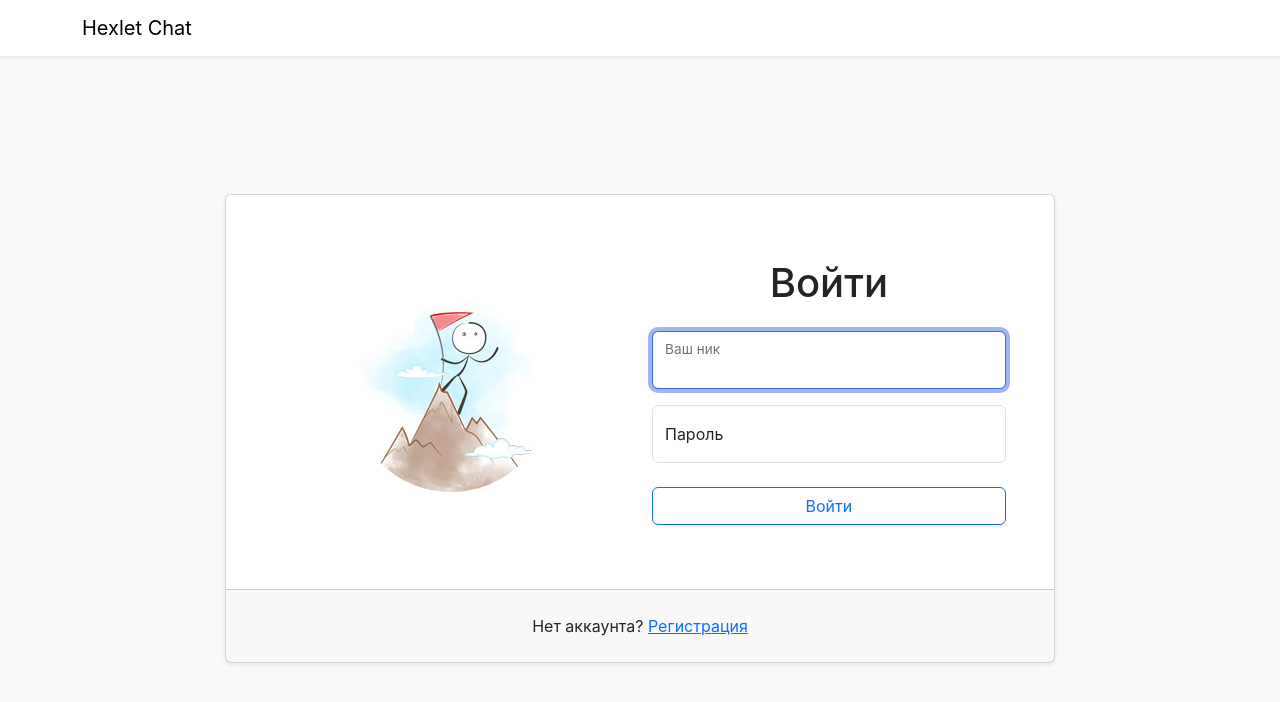
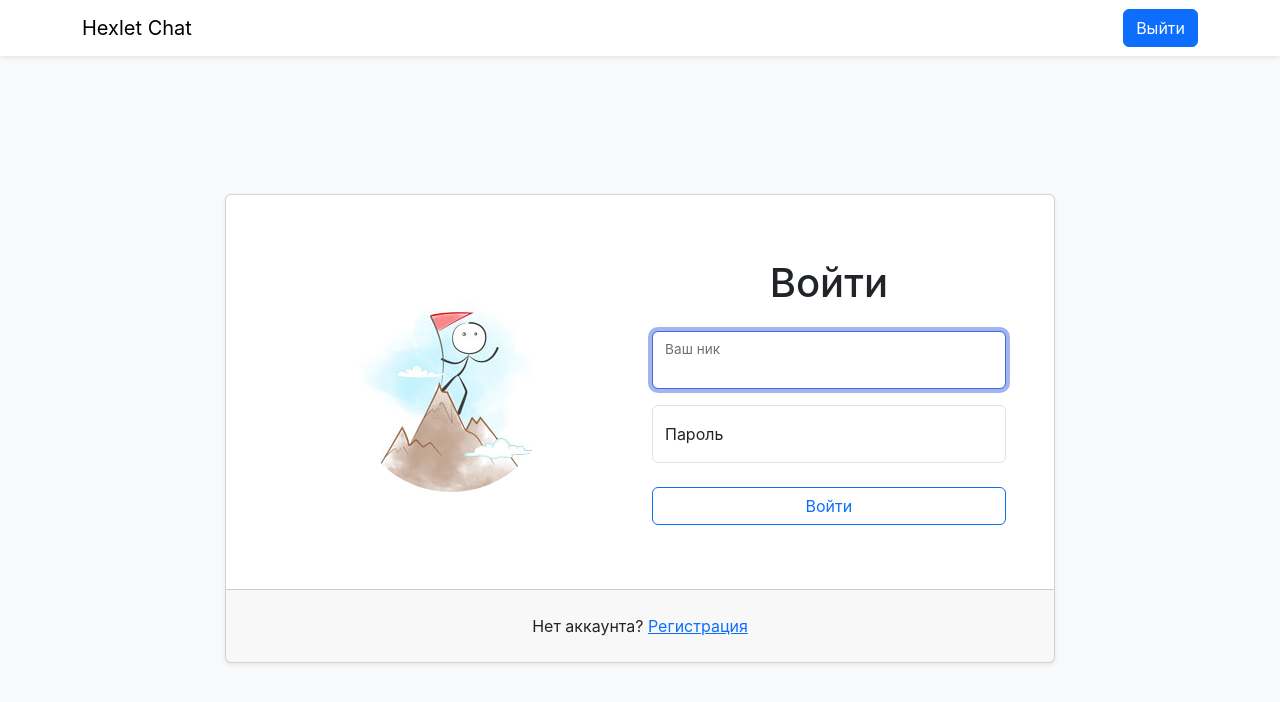
Before and after one commit to KristinaDegtereva/frontend-project-12, a React (Create React App) app in the folder frontend/: page /login in a window 1280 px wide. Shown: the top 702 px of the page. Built offline with nearby package versions, Linux system fonts and the light colour scheme; sample sign-in values are in the browser's storage; what leo-profanity would draw is missing.

Commit message:
add authContext

```diff
--- a/frontend/src/PrivateRoute.js
+++ b/frontend/src/PrivateRoute.js
@@ -1,11 +1,22 @@
 import React from 'react';
-import { useSelector } from 'react-redux';
+// import { useSelector } from 'react-redux';
 import { Navigate } from 'react-router-dom';
-import { getUserName } from './slices/authSlice';
+// import { getUserName } from './slices/authSlice';
 import { appPaths } from './routes';
+import { useToken } from './components/context/authContext';
+
+// const PrivateRoute = ({ children }) => {
+//   const token = useSelector(getUserName);
+//   if (!token) {
+//     return <Navigate to={appPaths.login()} />;
+//   }
+//   return children;
+// };
+
+// export default PrivateRoute;
 
 const PrivateRoute = ({ children }) => {
-  const token = useSelector(getUserName);
+  const { token } = useToken();
   if (!token) {
     return <Navigate to={appPaths.login()} />;
   }
--- a/frontend/src/components/Channel/CreateChannel.jsx
+++ b/frontend/src/components/Channel/CreateChannel.jsx
@@ -11,6 +11,7 @@ import { getChannels } from '../../slices/channelSlice';
 import 'react-toastify/dist/ReactToastify.css';
 import { getNameSchema } from '../../validationSchema';
 import { apiRoutes } from '../../routes';
+import { useToken } from '../context/authContext';
 
 const CreateChannel = ({ setShowModal, setActiveChannel }) => {
   const { t } = useTranslation();
@@ -19,7 +20,7 @@ const CreateChannel = ({ setShowModal, setActiveChannel }) => {
   const rollbar = useRollbar();
 
   const dispatch = useDispatch();
-  const token = localStorage.getItem('token');
+  const { token } = useToken();
 
   const channelsNames = () => channels.map((el) => el.name);
   const names = channelsNames();
--- a/frontend/src/components/Channel/DeleteChannel.jsx
+++ b/frontend/src/components/Channel/DeleteChannel.jsx
@@ -10,13 +10,14 @@ import { getCurrentChannel } from '../../slices/currentChannelSlice';
 import { removeMessages } from '../../slices/messagesSlice';
 import 'react-toastify/dist/ReactToastify.css';
 import { apiRoutes } from '../../routes';
+import { useToken } from '../context/authContext';
 
 const DeleteChannel = ({ channel, setShowDeleteWindow, handleChannel }) => {
   const { t } = useTranslation();
   const rollbar = useRollbar();
   const dispatch = useDispatch();
 
-  const token = localStorage.getItem('token');
+  const { token } = useToken();
   const channels = useSelector(getChannels);
   const currentChannel = useSelector(getCurrentChannel);
 
--- a/frontend/src/components/Channel/RenameChannel.jsx
+++ b/frontend/src/components/Channel/RenameChannel.jsx
@@ -11,6 +11,7 @@ import { setChannels, getChannels } from '../../slices/channelSlice';
 import 'react-toastify/dist/ReactToastify.css';
 import { getNameSchema } from '../../validationSchema';
 import { apiRoutes } from '../../routes';
+import { useToken } from '../context/authContext';
 
 const RenameChannel = ({ setShowModal, channel }) => {
   const { t } = useTranslation();
@@ -18,7 +19,7 @@ const RenameChannel = ({ setShowModal, channel }) => {
 
   const channels = useSelector(getChannels);
   const dispatch = useDispatch();
-  const token = localStorage.getItem('token');
+  const { token } = useToken();
 
   const inputRef = useRef(null);
 
--- a/frontend/src/components/Field.jsx
+++ b/frontend/src/components/Field.jsx
@@ -2,6 +2,7 @@ import React, { useEffect, useState } from 'react';
 import { useDispatch, useSelector } from 'react-redux';
 import { useTranslation } from 'react-i18next';
 import { io } from 'socket.io-client';
+import leo from 'leo-profanity';
 import InputField from './Input';
 import Messages from './Messages';
 import { setMessages, getMessages } from '../slices/messagesSlice';
@@ -42,7 +43,7 @@ const FieldMessages = () => {
             <b>
               {t('signs.sharp')}
               &nbsp;
-              {currentChannel && currentChannel.name}
+              {currentChannel && leo.clean(currentChannel.name)}
             </b>
           </p>
           <span className="text-muted">
--- a/frontend/src/components/Header.jsx
+++ b/frontend/src/components/Header.jsx
@@ -1,14 +1,14 @@
 import React from 'react';
-import { useDispatch, useSelector } from 'react-redux';
+import { useDispatch } from 'react-redux';
 import { useNavigate } from 'react-router-dom';
 import { useTranslation } from 'react-i18next';
-import { resetToken, resetUserName, getAuthToken } from '../slices/authSlice';
+import { resetToken, resetUserName } from '../slices/authSlice';
 import { appPaths } from '../routes';
+import { useToken } from './context/authContext';
 
 const Header = () => {
   const { t } = useTranslation();
-  const token = useSelector(getAuthToken);
-  const isAuthorized = !!token;
+  const { token, saveToken, saveUsername } = useToken();
 
   const dispatch = useDispatch();
   const navigate = useNavigate();
@@ -18,6 +18,8 @@ const Header = () => {
     dispatch(resetUserName());
     localStorage.removeItem('token');
     localStorage.removeItem('username');
+    saveToken('');
+    saveUsername('');
     navigate(appPaths.chat());
   };
 
@@ -27,7 +29,7 @@ const Header = () => {
         <a className="navbar-brand" href="/">
           {t('header.hexlet')}
         </a>
-        {isAuthorized && (
+        {token && (
           <button
             type="button"
             className="btn btn-primary"
--- a/frontend/src/components/Input.jsx
+++ b/frontend/src/components/Input.jsx
@@ -3,6 +3,7 @@ import axios from 'axios';
 import { useTranslation } from 'react-i18next';
 import { useRollbar } from '@rollbar/react';
 import { apiRoutes } from '../routes';
+import { useToken } from './context/authContext';
 
 const Input = ({ channelId }) => {
   const { t } = useTranslation();
@@ -10,8 +11,7 @@ const Input = ({ channelId }) => {
   const [message, setMessage] = useState('');
   const [disabled, setDisabled] = useState(true);
 
-  const userName = localStorage.getItem('username');
-  const token = localStorage.getItem('token');
+  const { userName, token } = useToken();
 
   const inputRef = useRef(null);
 
--- /dev/null
+++ b/frontend/src/components/context/authContext.js
@@ -0,0 +1,45 @@
+import React, {
+  createContext,
+  useState,
+  useContext,
+  useMemo,
+  useEffect,
+} from 'react';
+
+const TokenContext = createContext();
+
+export const useToken = () => useContext(TokenContext);
+
+export const TokenProvider = ({ children }) => {
+  const [token, setToken] = useState(localStorage.getItem('token') === null ? '' : localStorage.getItem('token'));
+  const [userName, setUsername] = useState(localStorage.getItem('username') === null ? '' : localStorage.getItem('username'));
+
+  const saveToken = (newToken) => {
+    setToken(newToken);
+  };
+
+  const saveUsername = (newName) => {
+    setUsername(newName);
+  };
+
+  useEffect(() => {
+    localStorage.setItem('token', token);
+    localStorage.setItem('username', userName);
+  }, [token, userName]);
+
+  const contextValue = useMemo(() => (
+    {
+      token,
+      saveToken,
+      userName,
+      saveUsername,
+    }), [token, saveToken, userName, saveUsername]);
+
+  return (
+    <TokenContext.Provider value={contextValue}>
+      {children}
+    </TokenContext.Provider>
+  );
+};
+
+export default TokenContext;
--- a/frontend/src/init.jsx
+++ b/frontend/src/init.jsx
@@ -10,6 +10,7 @@ import {
 import store from './store/store.js';
 import App from './App';
 import resources from './locales';
+import { TokenProvider } from './components/context/authContext.js';
 
 const rollbarConfig = {
   accessToken: process.env.ACCESS_TOKEN,
@@ -38,6 +39,7 @@ const init = async () => {
   leo.add(ruWords);
 
   return (
+    <TokenProvider>
       <RollbarProvider config={rollbarConfig}>
         <ErrorBoundaryProvider>
           <I18nextProvider i18n={i18n}>
@@ -49,6 +51,7 @@ const init = async () => {
           </I18nextProvider>
         </ErrorBoundaryProvider>
       </RollbarProvider>
+    </TokenProvider>
   );
 };
 
--- a/frontend/src/pages/Chat.jsx
+++ b/frontend/src/pages/Chat.jsx
@@ -9,11 +9,11 @@ import Channels from '../components/Channel/Channels';
 import { setMessages } from '../slices/messagesSlice';
 import 'react-toastify/dist/ReactToastify.css';
 import { apiRoutes } from '../routes';
+import { useToken } from '../components/context/authContext';
 // import fetchData from '../api';
 
 const Chat = () => {
-  const token = localStorage.getItem('token');
-
+  const { token } = useToken();
   const dispatch = useDispatch();
 
   const getChannels = async () => {
@@ -27,7 +27,7 @@ const Chat = () => {
         dispatch(setChannels(response.data));
       })
       .catch((e) => {
-        console.log(e);
+        console.error(e);
       });
   };
 
@@ -42,7 +42,7 @@ const Chat = () => {
         dispatch(setMessages(response.data));
       })
       .catch((e) => {
-        console.log(e);
+        console.error(e);
       });
   };
 
--- a/frontend/src/pages/Login.jsx
+++ b/frontend/src/pages/Login.jsx
@@ -10,6 +10,7 @@ import { setToken, setUserName } from '../slices/authSlice';
 import logo from '../images/logo.jpeg';
 import Header from '../components/Header';
 import { apiRoutes, appPaths } from '../routes';
+import { useToken } from '../components/context/authContext';
 
 const Login = () => {
   const { t } = useTranslation();
@@ -21,6 +22,7 @@ const Login = () => {
 
   const addToken = (token) => dispatch(setToken(token));
   const addUserName = (name) => dispatch(setUserName(name));
+  const { saveToken, saveUsername } = useToken();
 
   const inputRef = useRef(null);
 
@@ -42,6 +44,8 @@ const Login = () => {
         if (data.token) {
           localStorage.setItem('username', data.username);
           localStorage.setItem('token', data.token);
+          saveToken(data.token);
+          saveUsername(data.username);
           addToken(data.token);
           addUserName(data.username);
           navigate(appPaths.chat());
--- a/frontend/src/pages/Registration.jsx
+++ b/frontend/src/pages/Registration.jsx
@@ -11,6 +11,7 @@ import imageRegistration from '../images/registration.jpg';
 import { setToken, setUserName } from '../slices/authSlice';
 import { appPaths, apiRoutes } from '../routes';
 import { getSignUpSchema } from '../validationSchema';
+import { useToken } from '../components/context/authContext';
 
 const Registration = () => {
   const { t } = useTranslation();
@@ -20,6 +21,8 @@ const Registration = () => {
 
   const navigate = useNavigate();
   const dispatch = useDispatch();
+
+  const { saveToken, saveUsername } = useToken();
 
   const addToken = (token) => dispatch(setToken(token));
   const addUserName = (name) => dispatch(setUserName(name));
@@ -46,8 +49,8 @@ const Registration = () => {
           .post(apiRoutes.signup(), { username: values.username, password: values.password })
           .then((response) => {
             if (response.data.token) {
-              localStorage.setItem('username', response.data.username);
-              localStorage.setItem('token', response.data.token);
+              saveToken(response.data.token);
+              saveUsername(response.data.username);
               addToken(response.data.token);
               addUserName(response.data.username);
               navigate(appPaths.chat());
```
Lines whose indentation alone changed are shown as unchanged.
